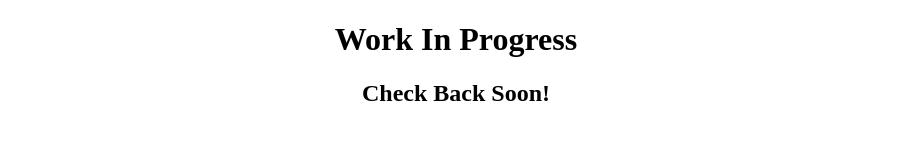
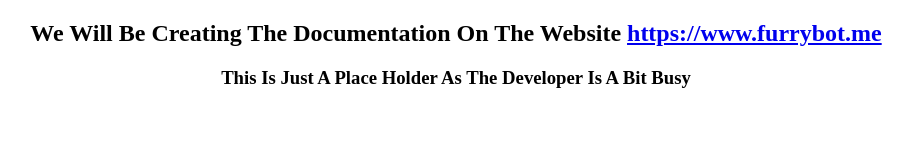
Before and after one commit to EvanHanna12/DiscordJSExampleBot, a plain HTML site: page docs/index.html in a window 1280 px wide. Shown: the whole page, without its empty margins (184-1096 px from the left). Drawn offline with Linux system fonts and the light colour scheme.

Commit message:
Add www.furrybot.me link

```diff
--- a/docs/index.html
+++ b/docs/index.html
@@ -4,7 +4,7 @@
 <title>Example Discord.JS Bot</title>
 </head>
 <body>
-<h1><center>Work In Progress</center></h1>
-<h2><center>Check Back Soon!</center></h2>
+<h2><center>We Will Be Creating The Documentation On The Website <a href="https://www.furrybot.me">https://www.furrybot.me</a></center></h2>
+  <h3><center>This Is Just A Place Holder As The Developer Is A Bit Busy</center></h3>
 </body>
 </html>
```
